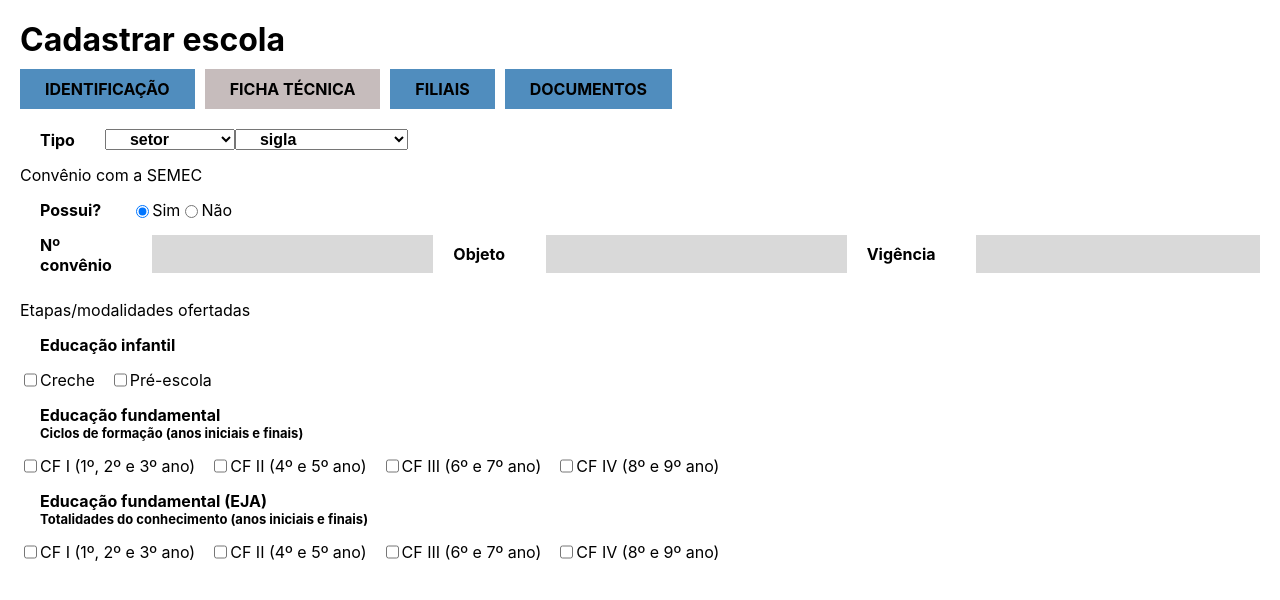
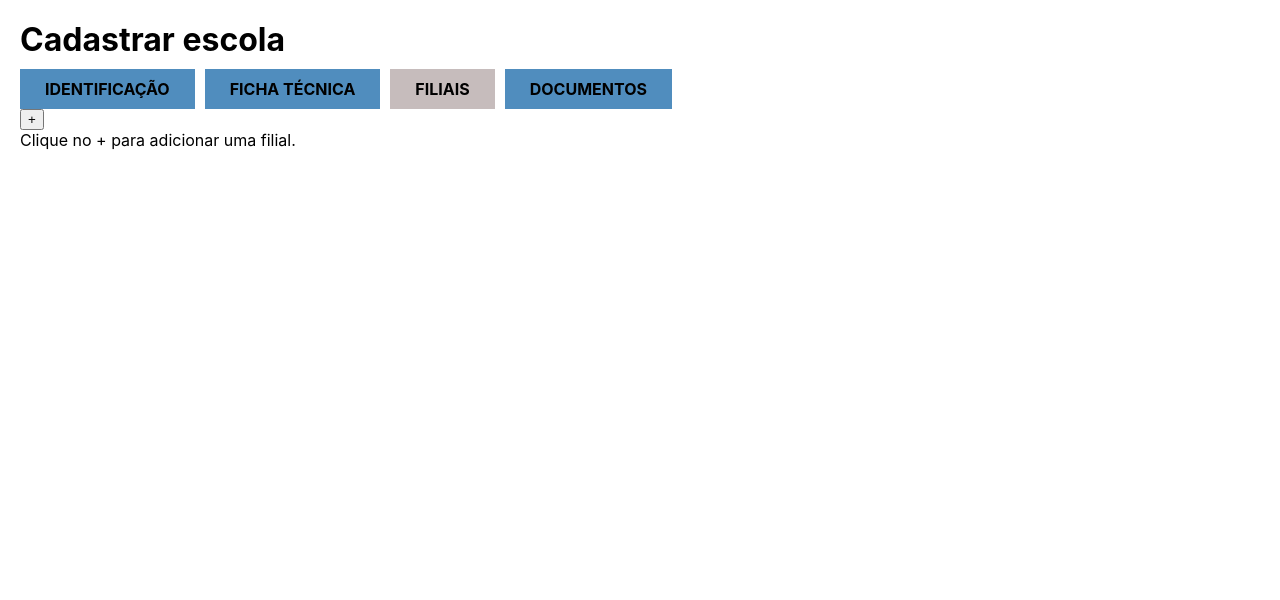
Before and after one commit to enzo-santos-ufpa/cme-gestao, a React (Create React App) app: page /cadastro-escola in a window 1280 px wide. Shown: the top 600 px of the page. Built offline with nearby package versions, Linux system fonts and the light colour scheme.

Commit message:
Adiciona layout e lógica da seção Filiais
Remove campo Sigla duplicado do tipo Escola

```diff
--- a/src/components/cadastro-escolas/TelaCadastroEscola.tsx
+++ b/src/components/cadastro-escolas/TelaCadastroEscola.tsx
@@ -3,19 +3,26 @@ import './TelaCadastroEscolas.css';
 import '../common/Tela.css';
 import Forms from "../../models/form";
 import {escolas} from "../../lib/api";
-import {constantes, encoding, EscolaBase, EtapaEnsino, isDistrito, ModalidadeEnsino} from "../../models/Escola";
+import {constantes, encoding, EscolaBase, EtapaEnsino, Filial, isDistrito, ModalidadeEnsino} from "../../models/Escola";
 import Validador, {Validadores} from "../../models/Validador";
 import {random} from "../../lib/utils";
 import {Flatten} from "../../models/tipos";
 import {CampoUnicaEscolha, CampoTexto, PropsCampoTexto} from "../common/forms/Campo";
 import Aba from "../common/Aba";
 
-type FormularioCadastro = Forms.Formulario<keyof Flatten<EscolaBase>>;
+type FormularioEscola = Forms.Formulario<keyof Flatten<Omit<EscolaBase, "filiais">>>;
+
+type FormularioFilial = Forms.Formulario<keyof Flatten<Filial>>;
 
 const nomeAbas = ["Identificação", "Ficha técnica", "Filiais", "Documentos"] as const;
 type NomeAba = typeof nomeAbas[number];
 
-type Estado = { form: FormularioCadastro, abaAtual: NomeAba, convenioVisivel: boolean };
+type Estado = {
+    form: FormularioEscola,
+    filiais: { forms: FormularioFilial[], indice?: number },
+    aba: NomeAba,
+    convenioVisivel: boolean,
+};
 
 type PropsCampoTextoCadastro = Omit<PropsCampoTexto, "estilo"> & { flex?: number };
 
@@ -40,14 +47,12 @@ export default class TelaCadastroEscola extends React.Component<{}, Estado> {
         super(props);
 
         this.state = {
+            filiais: {
+                forms: [],
+            },
             form: new Forms.Formulario({
                 "nome": new Forms.CampoTexto({
                     nome: "Nome da instituição",
-                    valor: "",
-                    validador: Validador.texto().use(Validadores.required()),
-                }),
-                "sigla": new Forms.CampoTexto({
-                    nome: "Sigla",
                     valor: "",
                     validador: Validador.texto().use(Validadores.required()),
                 }),
@@ -200,7 +205,7 @@ export default class TelaCadastroEscola extends React.Component<{}, Estado> {
                     validador: new Validador<ModalidadeEnsino[]>().use(Validadores.min1()),
                 }),
             }),
-            abaAtual: "Ficha técnica",
+            aba: "Filiais",
             convenioVisivel: true,
         };
         this.onSubmit = this.onSubmit.bind(this);
@@ -215,7 +220,7 @@ export default class TelaCadastroEscola extends React.Component<{}, Estado> {
         } else {
             const json = form.json();
             try {
-                await escolas.criar(encoding.escolaBase().decode(json));
+                // await escolas.criar(encoding.escolaBase().decode(json));
             } catch (e) {
                 alert("Ocorreu um erro. Tente novamente mais tarde.");
                 return;
@@ -229,7 +234,7 @@ export default class TelaCadastroEscola extends React.Component<{}, Estado> {
         this.setState(this.state);
     }
 
-    private renderAbaIdentificacao() {
+    private renderAbaIdentificacao(): JSX.Element {
         const form = this.state.form;
         return <form onSubmit={this.onSubmit}>
             <div className="TelaCadastroEscolas-formulario">
@@ -238,10 +243,9 @@ export default class TelaCadastroEscola extends React.Component<{}, Estado> {
                     form={form}
                     grupos={[
                         {
-                            formato: "111111222333",
+                            formato: "111111112222",
                             campos: {
                                 nome: {},
-                                sigla: {},
                                 cnpj: {mask: "99.999.999/9999-99"},
                             },
                         },
@@ -354,7 +358,6 @@ export default class TelaCadastroEscola extends React.Component<{}, Estado> {
                 }
 
                 form.campo("nome").valor = wsrandomf("##########");
-                form.campo("sigla").valor = wsrandomf("#####");
                 form.campo("cnpj").valor = dsrandomf("##.###.###/####-##");
                 form.campo("dataCriacao").valor = new Date(random.range(1609459200000, 1640908800000)).toLocaleDateString();
                 form.campo("codigoInep").valor = dsrandomf("########");
@@ -399,7 +402,40 @@ export default class TelaCadastroEscola extends React.Component<{}, Estado> {
         </form>;
     }
 
-    private renderAbaFichaTecnica() {
+    private renderFormModalidades(campo: Forms.Campo<ModalidadeEnsino[]>): JSX.Element {
+        return <div>
+            {constantes.modalidadesEnsino.map(item => {
+                return <div>
+                    <p className="TelaCadastroEscolas-nomeCampo">{item.titulo}</p>
+                    <p className="TelaCadastroEscolas-nomeCampo" style={{fontSize: 13}}>{item.subtitulo}</p>
+                    <div className="row" style={{paddingTop: 15, paddingBottom: 15}}>
+                        {item.modalidades.map(nome => {
+                            const modalidade: ModalidadeEnsino = {etapa: item.titulo, nome: nome};
+                            const index = campo.valor.findIndex(valor => valor.nome === modalidade.nome && valor.etapa === modalidade.etapa);
+                            const isChecked = index >= 0;
+                            return <label className="row" style={{paddingRight: 15}}>
+                                <input
+                                    className="TelaCadastroEscolas-caixaSelecao"
+                                    type="checkbox"
+                                    checked={isChecked}
+                                    onChange={() => {
+                                        if (isChecked) {
+                                            campo.valor.splice(index, 1);
+                                        } else {
+                                            campo.valor.push(modalidade);
+                                        }
+                                        this.updateSelf();
+                                    }}/>
+                                <p>{nome}</p>
+                            </label>;
+                        })}
+                    </div>
+                </div>;
+            })}
+        </div>;
+    }
+
+    private renderAbaFichaTecnica(): JSX.Element {
         const form = this.state.form;
         console.log(form.campo("modalidadesEnsino").valor);
         return <div className="TelaCadastroEscolas-formulario">
@@ -474,47 +510,209 @@ export default class TelaCadastroEscola extends React.Component<{}, Estado> {
                 : null)}
             <p>Etapas/modalidades ofertadas</p>
             <div className="TelaCadastroEscolas-linhaFormulario">
-                <div>
-                    {constantes.modalidadesEnsino.map(item => {
-                        return <div>
-                            <p className="TelaCadastroEscolas-nomeCampo">{item.titulo}</p>
-                            <p className="TelaCadastroEscolas-nomeCampo" style={{fontSize: 13}}>{item.subtitulo}</p>
-                            <div className="row" style={{paddingTop: 15, paddingBottom: 15}}>
-                                {item.modalidades.map(nome => {
-                                    const campo = form.campo<ModalidadeEnsino[]>("modalidadesEnsino");
-                                    const modalidade: ModalidadeEnsino = {etapa: item.titulo, nome: nome};
-                                    const index = campo.valor.findIndex(valor => valor.nome === modalidade.nome && valor.etapa === modalidade.etapa);
-                                    const isChecked = index >= 0;
-                                    return <label className="row" style={{paddingRight: 15}}>
-                                        <input
-                                            className="TelaCadastroEscolas-caixaSelecao"
-                                            type="checkbox"
-                                            checked={isChecked}
-                                            onChange={() => {
-                                                if (isChecked) {
-                                                    campo.valor.splice(index, 1);
-                                                } else {
-                                                    campo.valor.push(modalidade);
-                                                }
-                                                this.updateSelf();
-                                            }}/>
-                                        <p>{nome}</p>
-                                    </label>;
-                                })}
-                            </div>
-                        </div>;
-                    })}
-                </div>
+                {this.renderFormModalidades(form.campo("modalidadesEnsino"))}
             </div>
         </div>
     }
 
+    private criaFormFilial(): FormularioFilial {
+        return new Forms.Formulario({
+            "nome": new Forms.CampoTexto({
+                nome: "Nome da instituição",
+                valor: "",
+                validador: Validador.texto().use(Validadores.required()),
+            }),
+            "dataCriacao": new Forms.CampoTexto({
+                nome: "Data de fundação",
+                valor: "",
+                validador: Validador.texto().use(Validadores.required()).use(Validadores.date()),
+            }),
+            "codigoInep": new Forms.CampoTexto({
+                nome: "Código INEP",
+                valor: "",
+                validador: Validador.texto().use(Validadores.required()).use((texto) => !texto.match(/^\d{8}$/) ? "O código INEP deve estar no formato XXXXXXXX." : undefined),
+            }),
+            "cep": new Forms.CampoTexto({
+                nome: "CEP",
+                valor: "",
+                validador: Validador.texto().use(Validadores.required()).use(Validadores.cep()),
+            }),
+            "endereco": new Forms.CampoTexto({
+                nome: "Endereço",
+                valor: "",
+                validador: Validador.texto().use(Validadores.required()),
+            }),
+            "email": new Forms.CampoTexto({
+                nome: "E-mail institucional",
+                valor: "",
+                validador: Validador.texto().use(Validadores.required()),
+            }),
+            "telefone": new Forms.CampoTexto({
+                nome: "Telefone",
+                valor: "",
+                validador: Validador.texto().use(Validadores.required()),
+            }),
+            "responsavel.nome": new Forms.CampoTexto({
+                nome: "Nome/Coordenador",
+                valor: "",
+                validador: Validador.texto().use(Validadores.required()),
+            }),
+            "responsavel.email": new Forms.CampoTexto({
+                nome: "E-mail institucional",
+                valor: "",
+                validador: Validador.texto().use(Validadores.required()),
+            }),
+            "responsavel.telefone": new Forms.CampoTexto({
+                nome: "Telefone",
+                valor: "",
+                validador: Validador.texto().use(Validadores.required()),
+            }),
+            "tipo.setor": new Forms.CampoTexto({
+                nome: "Setor",
+                valor: "",
+                validador: Validador.texto().use(Validadores.required()),
+            }),
+            "tipo.sigla": new Forms.CampoTexto({
+                nome: "Sigla",
+                valor: "",
+                validador: Validador.texto().use(Validadores.required()),
+            }),
+            "modalidadesEnsino": new Forms.CampoArray<ModalidadeEnsino>({
+                nome: "Modalidades de ensino",
+                valor: [],
+                validador: new Validador<ModalidadeEnsino[]>().use(Validadores.min1()),
+            }),
+        });
+    }
+
+    private renderizaFormFilial(form: FormularioFilial): JSX.Element {
+        return <div className="TelaCadastroEscolas-formulario">
+            <p>Dados</p>
+            <GrupoCampoTexto
+                form={form}
+                grupos={[
+                    {
+                        formato: "11111111111",
+                        campos: {
+                            nome: {},
+                        },
+                    },
+                    {
+                        formato: "111111222222",
+                        campos: {
+                            dataCriacao: {mask: "99/99/9999"},
+                            codigoInep: {mask: "99999999"},
+                        },
+                    },
+                ]}
+                onChanged={() => this.updateSelf()}/>
+            <p>Localização</p>
+            <GrupoCampoTexto
+                form={form}
+                grupos={[
+                    {
+                        formato: "111122222222",
+                        campos: {
+                            cep: {mask: "999.99-999"},
+                            endereco: {},
+                        },
+                    },
+                ]}
+                onChanged={() => this.updateSelf()}/>
+            <p>Contato</p>
+            <GrupoCampoTexto
+                form={form}
+                grupos={[
+                    {
+                        formato: "111111222222",
+                        campos: {
+                            email: {},
+                            telefone: {mask: "(99) 99999-9999"}
+                        },
+                    },
+                ]}
+                onChanged={() => this.updateSelf()}/>
+            <p>Dados (responsável)</p>
+            <GrupoCampoTexto
+                form={form}
+                grupos={[
+                    {
+                        formato: "111111111111",
+                        campos: {
+                            "responsavel.nome": {},
+                        },
+                    },
+                    {
+                        formato: "111111222222",
+                        campos: {
+                            "responsavel.email": {},
+                            "responsavel.telefone": {mask: "(99) 99999-9999"},
+                        },
+                    },
+                ]}
+                onChanged={() => this.updateSelf()}/>
+            <p>Etapas/modalidades ofertadas</p>
+            {this.renderFormModalidades(form.campo("modalidadesEnsino"))}
+        </div>;
+    }
+
+    private renderAbaFiliais(): JSX.Element {
+        const {forms, indice} = this.state.filiais;
+        const form = indice == null ? null : forms[indice];
+        return <div>
+            <div className="row">
+                {forms.map((_, i) => {
+                    return <div
+                        className="row"
+                        onClick={() => {
+                            this.setState({
+                                ...this.state,
+                                filiais: {...this.state.filiais, indice: i}
+                            });
+                        }}
+                        style={{paddingRight: 20}}
+                    >
+                        <p style={{paddingRight: 5}}>F{`${i + 1}`}</p>
+                        {indice !== i
+                            ? null
+                            : <p
+                                onClick={(e) => {
+                                    // If removed, outer <div>'s onClick will be triggered
+                                    e.stopPropagation();
+                                    forms.splice(i, 1);
+                                    this.setState({
+                                        ...this.state,
+                                        filiais: {
+                                            ...this.state.filiais,
+                                            indice: Math.min(Math.max(0, i), forms.length - 1)
+                                        },
+                                    });
+                                }}
+                            >X</p>}
+                    </div>;
+                })}
+                {<button
+                    type="button"
+                    onClick={() => {
+                        forms.push(this.criaFormFilial());
+                        this.setState({...this.state, filiais: {...this.state.filiais, indice: forms.length - 1}});
+                    }}
+                >+</button>}
+            </div>
+            {form == null
+                ? <p>Clique no + para adicionar uma filial.</p>
+                : this.renderizaFormFilial(form)}
+        </div>;
+    }
+
     private renderAba(): JSX.Element | undefined {
-        switch (this.state.abaAtual) {
+        switch (this.state.aba) {
             case "Identificação":
                 return this.renderAbaIdentificacao();
             case "Ficha técnica":
                 return this.renderAbaFichaTecnica();
+            case "Filiais":
+                return this.renderAbaFiliais();
         }
     }
 
@@ -522,9 +720,9 @@ export default class TelaCadastroEscola extends React.Component<{}, Estado> {
         return <div className="TelaCadastroEscolas">
             <p className="Tela-titulo">Cadastrar escola</p>
             <div className="row" style={{gap: "10px"}}>
-                {nomeAbas.map(nome => <Aba onChanged={() => this.setState({...this.state, abaAtual: nome})}
+                {nomeAbas.map(nome => <Aba onChanged={() => this.setState({...this.state, aba: nome})}
                                            text={nome.toUpperCase()}
-                                           isSelected={nome === this.state.abaAtual}/>)}
+                                           isSelected={nome === this.state.aba}/>)}
             </div>
             {this.renderAba()}
         </div>;
--- a/src/components/tela-escola/TelaEscola.tsx
+++ b/src/components/tela-escola/TelaEscola.tsx
@@ -48,7 +48,6 @@ abstract class _TelaEscola<T extends EscolaBase> extends React.Component<Props,
                             <p className="TelaEscola-subtitulo">Dados</p>
                             <div className="row">
                                 <LinhaChaveValor flex={4} chave="Nome" valor={escola.nome}/>
-                                <LinhaChaveValor flex={2} chave="Sigla" valor={escola.sigla}/>
                                 <LinhaChaveValor flex={6} chave="CNPJ" valor={escola.cnpj}/>
                             </div>
                             <div className="row">
--- a/src/models/Escola.ts
+++ b/src/models/Escola.ts
@@ -4,7 +4,6 @@ export type RespostaCadastro = "accept" | "refuse";
 
 type Escola = {
     nome: string,
-    sigla: string,
     dataCriacao: Date,
     codigoInep: string,
     cnpj: string,
@@ -29,7 +28,7 @@ type Escola = {
     pendencias: DocumentoCadastro[],
 }
 
-export type EscolaBase = Omit<Escola, "filiais" | "pendencias">;
+export type EscolaBase = Omit<Escola, "pendencias">;
 
 export type EscolaAutorizada = EscolaBase & { processoAtual?: Processo };
 
@@ -37,7 +36,7 @@ export type DadosCadastro = { dataInsercao: Date }
 export type EscolaPendente = EscolaBase & { cadastro: DadosCadastro };
 
 export type Filial =
-    Pick<EscolaBase, "nome" | "sigla" | "dataCriacao" | "codigoInep" | "endereco" | "cep" | "email" | "telefone" | "modalidadesEnsino">
+    Pick<EscolaBase, "nome" | "dataCriacao" | "codigoInep" | "endereco" | "cep" | "email" | "telefone" | "tipo" | "modalidadesEnsino">
     & { responsavel: Servidor };
 
 export namespace constantes {
@@ -171,7 +170,6 @@ export namespace encoding {
                 endereco: value.endereco,
                 distrito: value.distrito as DistritoAdministrativo,
                 telefone: value.telefone,
-                sigla: value.sigla,
                 dataCriacao: new Date(Date.parse(value.dataCriacao)),
                 vigenciaConselho: value.vigenciaConselho,
                 codigoInep: value.codigoInep,
@@ -202,6 +200,7 @@ export namespace encoding {
                     telefone: value["coordenador.telefone"],
                 },
                 modalidadesEnsino: JSON.parse(value["modalidadesEnsino"]),
+                filiais: JSON.parse(value["filiais"]),
             };
         }
 
@@ -221,6 +220,7 @@ export namespace encoding {
                 "coordenador.nome": value.coordenador.nome,
                 "tipo.setor": value.tipo.setor,
                 "tipo.sigla": value.tipo.sigla,
+                filiais: JSON.stringify(value.filiais),
                 modalidadesEnsino: JSON.stringify(value.modalidadesEnsino),
                 bairro: value.bairro,
                 cep: value.cep,
@@ -234,7 +234,6 @@ export namespace encoding {
                 endereco: value.endereco,
                 nome: value.nome,
                 nomeEntidadeMantenedora: value.nomeEntidadeMantenedora,
-                sigla: value.sigla,
                 telefone: value.telefone,
                 uf: value.uf,
                 vigenciaConselho: value.vigenciaConselho,
--- a/src/models/form.ts
+++ b/src/models/form.ts
@@ -42,6 +42,13 @@ namespace Forms {
         json(): string {
             return this.valor;
         }
+    }
+
+    export class CampoForm<T extends string> extends  Campo<Forms.Formulario<T>> {
+        json(): string {
+            return JSON.stringify(this.valor.json());
+        }
+
     }
 
     export class CampoJSON<T> extends Campo<T> {
```
Also changed, not shown: src/api/controllers.ts (+9 -3 lines).
